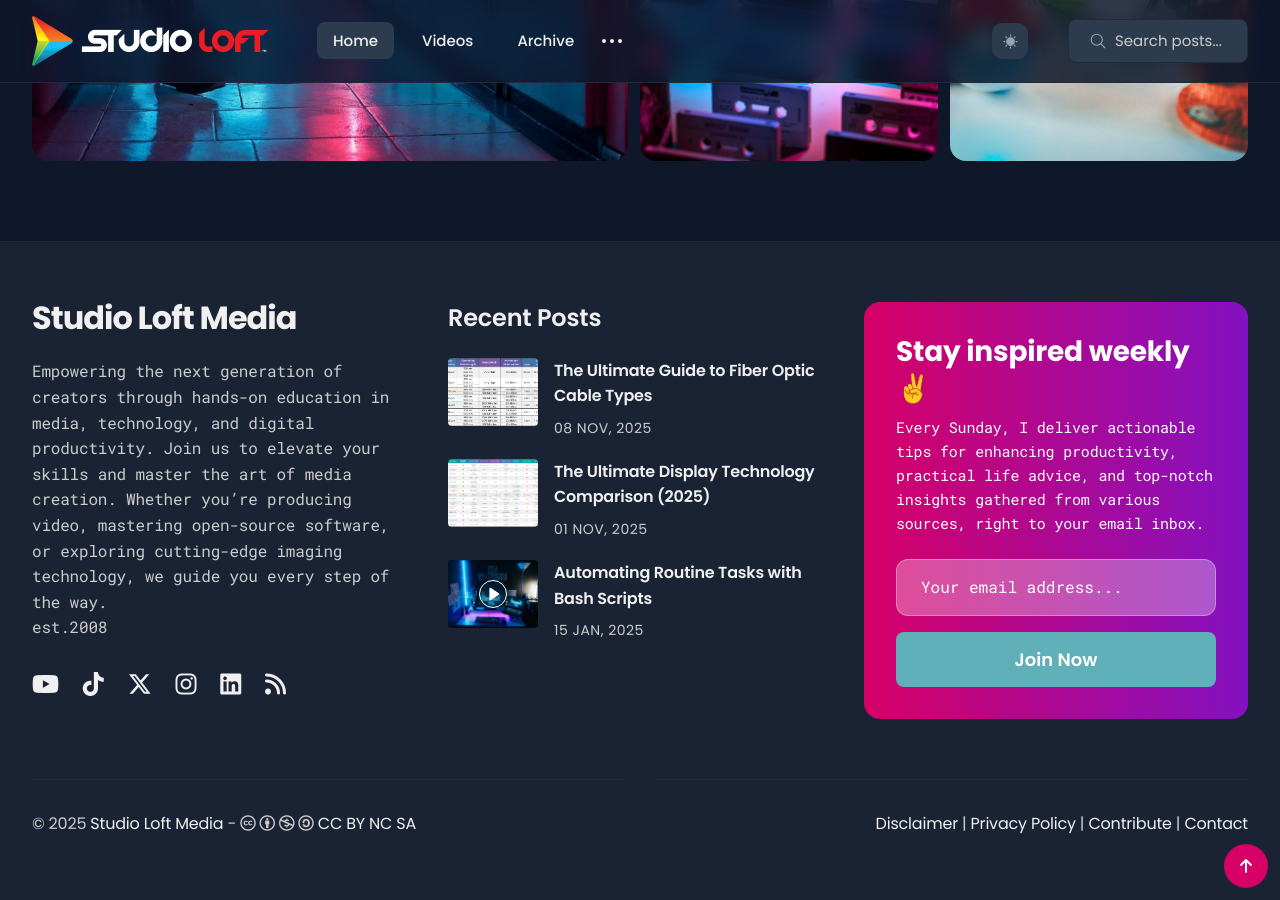
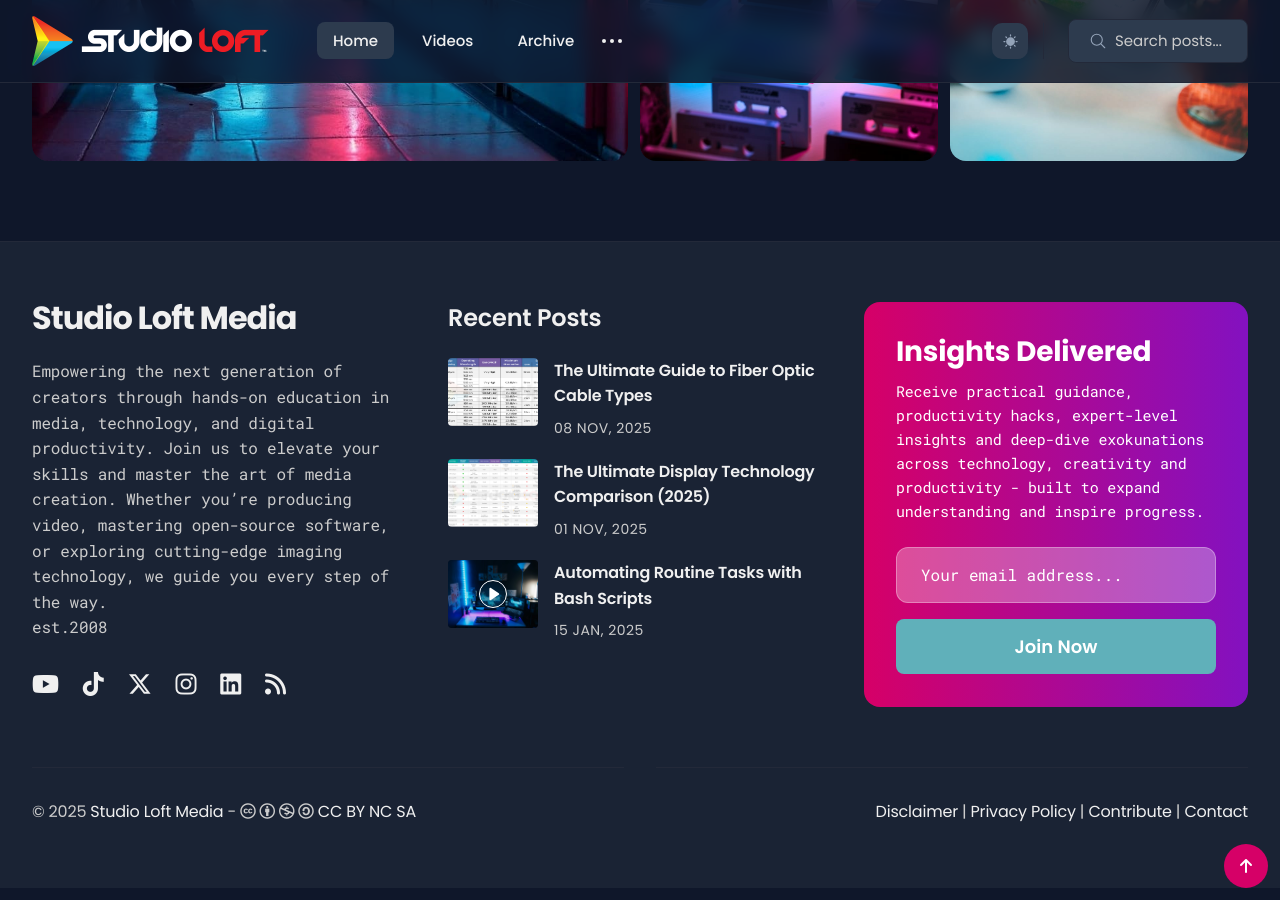
Before and after one commit to studioloft/studioloft.github.io, a Jekyll site: the page built from index.html, in a window 1280 px wide and 900 px high, scrolled down 4123 px. Built offline with Jekyll 4.4.1, drawn with Linux system fonts in a browser that asks for light colours; the list of posts is cut into pages by our own code.

Commit message:
update mailchimp description

```diff
--- a/_data/settings.yml
+++ b/_data/settings.yml
@@ -138,8 +138,8 @@ gallery_section:
 # Newsletter Settings
 mailchimp:
   enable: true
-  mailchimp_title: Stay inspired weekly ✌️
-  mailchimp_description: Every Sunday, I deliver actionable tips for enhancing productivity, practical life advice, and top-notch insights gathered from various sources, right to your email inbox.
+  mailchimp_title: Insights Delivered
+  mailchimp_description: Receive practical guidance, productivity hacks, expert-level insights and deep-dive exokunations across technology, creativity and productivity - built to expand understanding and inspire progress.
   mailchimp_identifier: media.us14.list-manage.com/subscribe/post?u=1b35216b36115ee8eec4a8be8&id=1e0f3f04aa # Add your MailChimp form identifier.
   mailchimp_input_text: Your email address...
   mailchimp_button_text: Join Now
```
